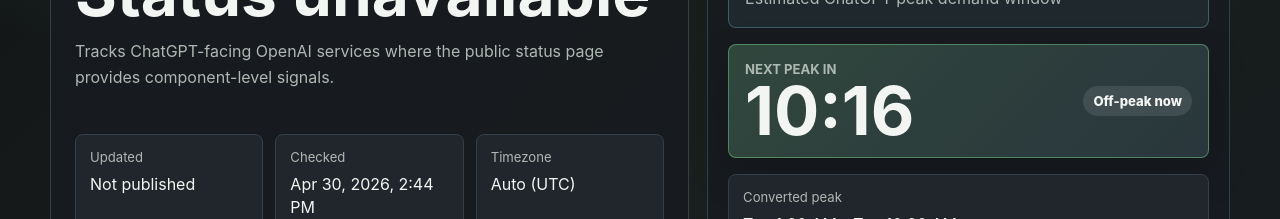
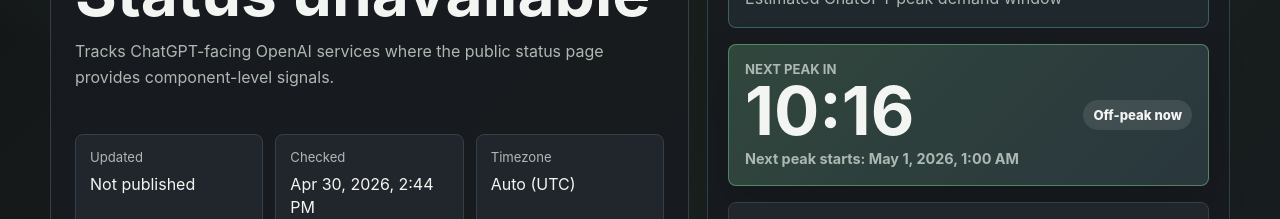
Before and after one commit to mknopfler9461/MY_LAB, a Next.js app: page / in a window 1280 px wide. Shown: the part 540-759 px from the top of the page. Built offline with nearby package versions, Linux system fonts and the light colour scheme; no server answers.

Commit message:
Coherence enforcement

```diff
--- a/app/globals.css
+++ b/app/globals.css
@@ -273,9 +273,21 @@
 }
 
 .countdown strong {
+  display: block;
+  margin-bottom: 8px;
   font-size: clamp(2.6rem, 8vw, 4.2rem);
   line-height: 0.9;
   letter-spacing: 0;
+}
+
+.countdownTime {
+  display: block;
+  max-width: 32ch;
+  color: var(--muted);
+  font-size: 0.9rem;
+  font-weight: 700;
+  line-height: 1.35;
+  overflow-wrap: anywhere;
 }
 
 .countdown em {
--- a/app/page.js
+++ b/app/page.js
@@ -50,6 +50,8 @@
     offPeak: "Off-peak",
     countdownPeak: "Next peak in",
     countdownOffPeak: "Off-peak in",
+    nextPeakAt: "Next peak starts",
+    offPeakAt: "Off-peak starts",
     peakNow: "Peak now",
     offPeakNow: "Off-peak now",
     read: "Read",
@@ -110,6 +112,8 @@
     offPeak: "オフピーク",
     countdownPeak: "次のピークまで",
     countdownOffPeak: "オフピークまで",
+    nextPeakAt: "次のピーク開始",
+    offPeakAt: "オフピーク開始",
     peakNow: "ピーク中",
     offPeakNow: "オフピーク中",
     read: "読む",
@@ -170,6 +174,8 @@
     offPeak: "非高峰",
     countdownPeak: "距离下一次高峰",
     countdownOffPeak: "距离非高峰",
+    nextPeakAt: "下一次高峰开始",
+    offPeakAt: "非高峰开始",
     peakNow: "当前为高峰",
     offPeakNow: "当前为非高峰",
     read: "阅读",
@@ -363,6 +369,7 @@
 
   return {
     isPeakNow: Boolean(currentWindow),
+    targetAt: target.toISOString(),
     value: `${String(hours).padStart(2, "0")}:${String(minutes).padStart(2, "0")}`
   };
 }
@@ -539,6 +546,10 @@
                 <div>
                   <span>{peakCountdown.isPeakNow ? t.countdownOffPeak : t.countdownPeak}</span>
                   <strong>{peakCountdown.value}</strong>
+                  <small className="countdownTime">
+                    {peakCountdown.isPeakNow ? t.offPeakAt : t.nextPeakAt}:{" "}
+                    {formatDateTime(peakCountdown.targetAt, timezoneId, lang)}
+                  </small>
                 </div>
                 <em>{peakCountdown.isPeakNow ? t.peakNow : t.offPeakNow}</em>
               </div>
```
